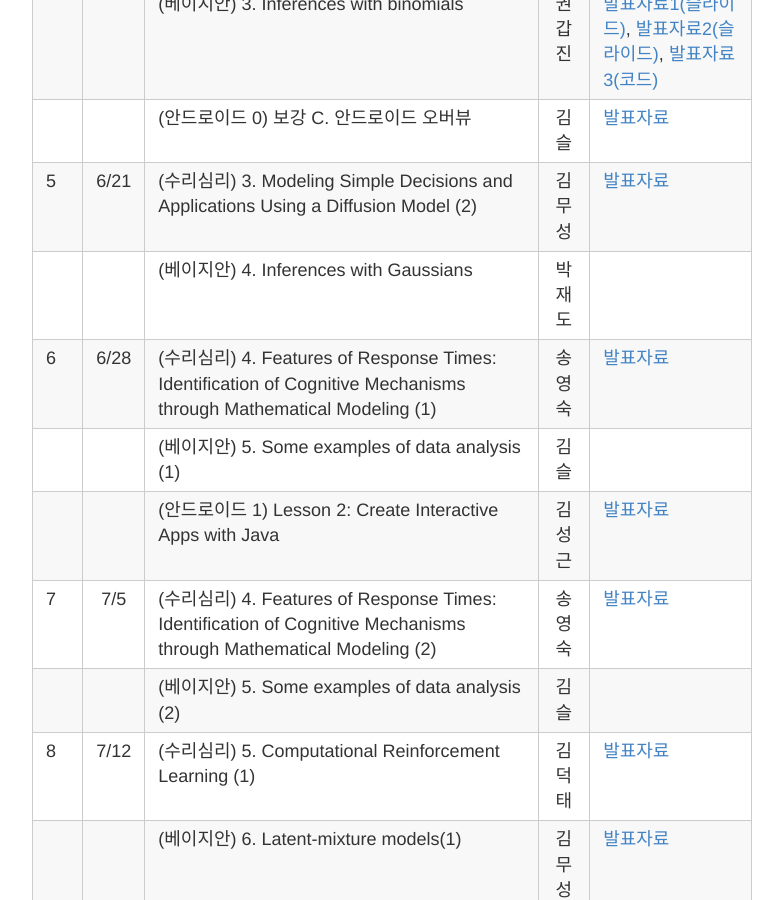
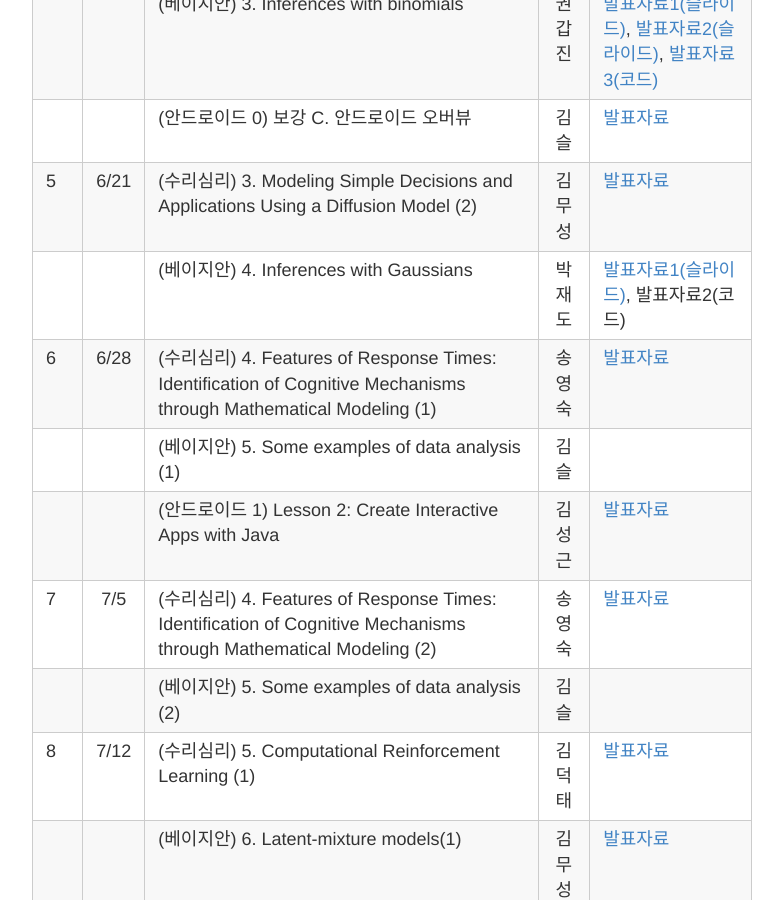
Before and after one commit to psygrammer/coco, a Jekyll site: the page built from _posts/2015-12-29-SCHEDULE.md, in a window 1280 px wide and 900 px high, scrolled down 3078 px. Shown: the whole window, without its empty margins (248-1031 px from the left). Built offline with Jekyll 4.4.1, drawn with Linux system fonts in a browser that asks for light colours; Markdown is read by kramdown in place of the engine named in the settings.

Commit message:
Update 2015-12-29-SCHEDULE.md

```diff
--- a/_posts/2015-12-29-SCHEDULE.md
+++ b/_posts/2015-12-29-SCHEDULE.md
@@ -57,7 +57,7 @@ title: 스터디 일정 & 커리큘럼 & 발표자료
 |    |     |(베이지안) 3. Inferences with binomials |권갑진|[발표자료1(슬라이드)](https://drive.google.com/file/d/0B3arPndQ9D39UTJmdmxaVDJ4czA/view), [발표자료2(슬라이드)](https://drive.google.com/file/d/0BxU3xhzTXd3kUThIcTBXMC1JalE/view), [발표자료3(코드)](https://github.com/psygrammer/coco/blob/master/part1/bayes/ch03/chapter3_inference_with_binomials.R)  |
 |    |     |(안드로이드 0) 보강 C. 안드로이드 오버뷰  |김슬|[발표자료](https://drive.google.com/file/d/0B_Ekt7icI0htUERGZS1sVlRwREk/view)|
 |  5 |6/21 |(수리심리) 3. Modeling Simple Decisions and Applications Using a Diffusion Model (2)|김무성| [발표자료](http://nbviewer.ipython.org/github/psygrammer/coco/blob/master/part1/compsy/ch03/03_Modeling_Simple_Decision_and_Applications_Using_a_Diffusion_Model.ipynb)|
-|    |     |(베이지안) 4. Inferences with Gaussians |박재도| |
+|    |     |(베이지안) 4. Inferences with Gaussians |박재도|[발표자료1(슬라이드)](https://drive.google.com/file/d/0BxU3xhzTXd3kRm9ib2phVHo4Nmc/view), 발표자료2(코드) |
 |  6 |6/28 |(수리심리) 4. Features of Response Times: Identification of Cognitive Mechanisms through Mathematical Modeling (1)|송영숙| [발표자료](https://drive.google.com/file/d/0B5IxhQCsG-OIN3JxaDlxd2l4dmc/view)|
 |    |     |(베이지안) 5. Some examples of data analysis (1) |김슬| |
 |    |     |(안드로이드 1)  Lesson 2: Create Interactive Apps with Java |김성근|[발표자료](https://drive.google.com/file/d/0B_Ekt7icI0htMEZKLTRIYl9QRUE/view)|
```
